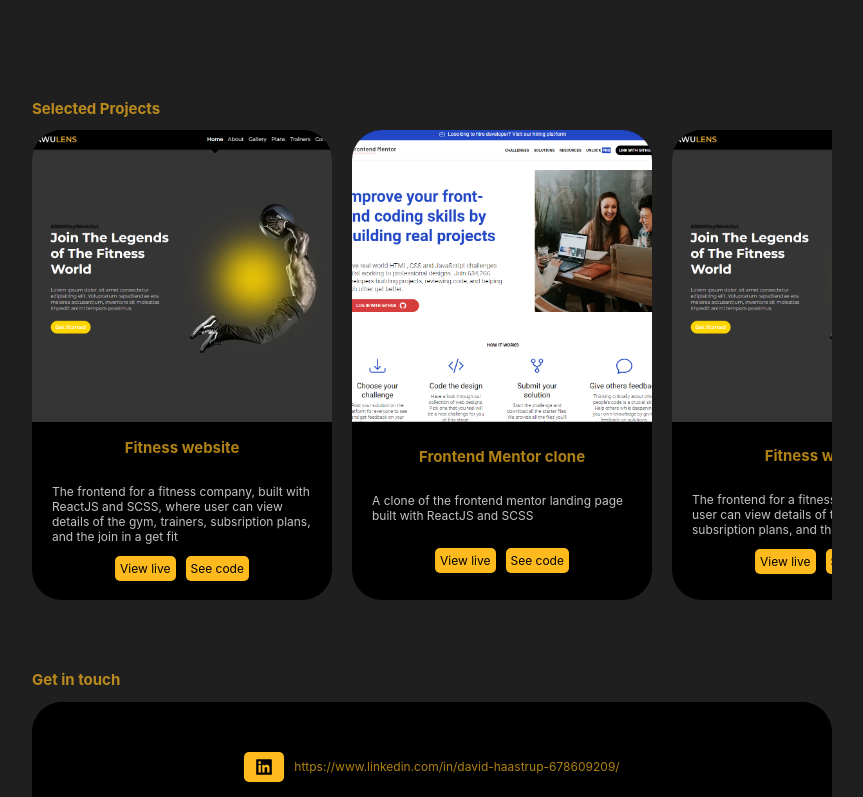
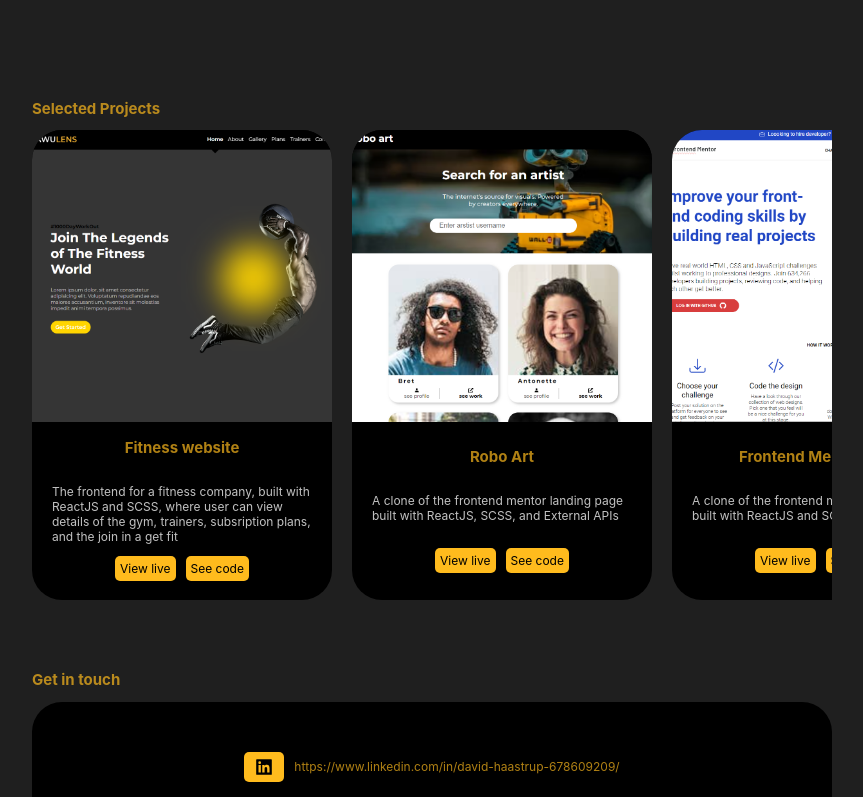
Before and after one commit to DavidFlutter/david-haastrup-portfolio-one, a React (Create React App) app: page / in a window 1280 px wide. Shown: the part 691-1488 px from the top of the page, without its empty margins (208-1071 px from the left). Built offline with nearby package versions, Linux system fonts and the light colour scheme.

Commit message:
Added roboart1.0 project

```diff
--- a/package.json
+++ b/package.json
@@ -35,5 +35,8 @@
       "last 1 firefox version",
       "last 1 safari version"
     ]
+  },
+  "devDependencies": {
+    "gh-pages": "^6.0.0"
   }
 }
--- a/src/data/projects.js
+++ b/src/data/projects.js
@@ -2,68 +2,27 @@ const projects = [
     {
         id: 1,
         name: "Fitness website",
-        link: "",
+        link: "https://davidflutter.github.io/fitness-website/",
         desc: "The frontend for a fitness company, built with ReactJS and SCSS, where user can view details of the gym, trainers, subsription plans, and the join in a get fit ",
         github: "https://github.com/DavidFlutter/fitness-website.git",
         image: require("../images/fitness_website_image.png")
     },
     {
         id: 2,
+        name: "Robo Art",
+        link: "https://davidflutter.github.io/robo_art1.0/",
+        desc: "A clone of the frontend mentor landing page built with ReactJS, SCSS, and External APIs",
+        github:"https://github.com/DavidFlutter/robo_art1.0.git",
+        image: require("../images/robo_art_image.png")
+    },
+    {
+        id: 3,
         name: "Frontend Mentor clone",
-        link: "",
+        link: "https://davidflutter.github.io/frontend-mentor-clone/",
         desc: "A clone of the frontend mentor landing page built with ReactJS and SCSS",
         github:"https://github.com/DavidFlutter/frontend-mentor-clone.git",
         image: require("../images/frontend_mentor_clone_image.png")
     },
-    {
-        id: 1,
-        name: "Fitness website",
-        link: "",
-        desc: "The frontend for a fitness company where user can view details of the gym, trainers, subsription plans, and the join in a get fit",
-        github: "https://github.com/DavidFlutter/fitness-website.git",
-        image: require("../images/fitness_website_image.png")
-    },
-    {
-        id: 2,
-        name: "Frontend Mentor clone",
-        link: "",
-        desc: "A clone of the frontend mentor landing page",
-        github:"https://github.com/DavidFlutter/frontend-mentor-clone.git",
-        image: require("../images/frontend_mentor_clone_image.png")
-    },
-    {
-        id: 1,
-        name: "Fitness website",
-        link: "",
-        desc: "The frontend for a fitness company where user can view details of the gym, trainers, subsription plans, and the join in a get fit",
-        github: "https://github.com/DavidFlutter/fitness-website.git",
-        image: require("../images/fitness_website_image.png")
-    },
-    {
-        id: 2,
-        name: "Frontend Mentor clone",
-        link: "",
-        desc: "A clone of the frontend mentor landing page",
-        github:"https://github.com/DavidFlutter/frontend-mentor-clone.git",
-        image: require("../images/frontend_mentor_clone_image.png")
-    },
-    {
-        id: 1,
-        name: "Fitness website",
-        link: "",
-        desc: "The frontend for a fitness company where user can view details of the gym, trainers, subsription plans, and the join in a get fit",
-        github: "https://github.com/DavidFlutter/fitness-website.git",
-        image: require("../images/fitness_website_image.png")
-    },
-    {
-        id: 2,
-        name: "Frontend Mentor clone",
-        link: "",
-        desc: "A clone of the frontend mentor landing page",
-        github:"https://github.com/DavidFlutter/frontend-mentor-clone.git",
-        image: require("../images/frontend_mentor_clone_image.png")
-    },
-
 ]
 
 
```
Also changed, not shown: src/images/robo_art_image.png (added), 1 other file (tests, documents, lock files or other folders).
